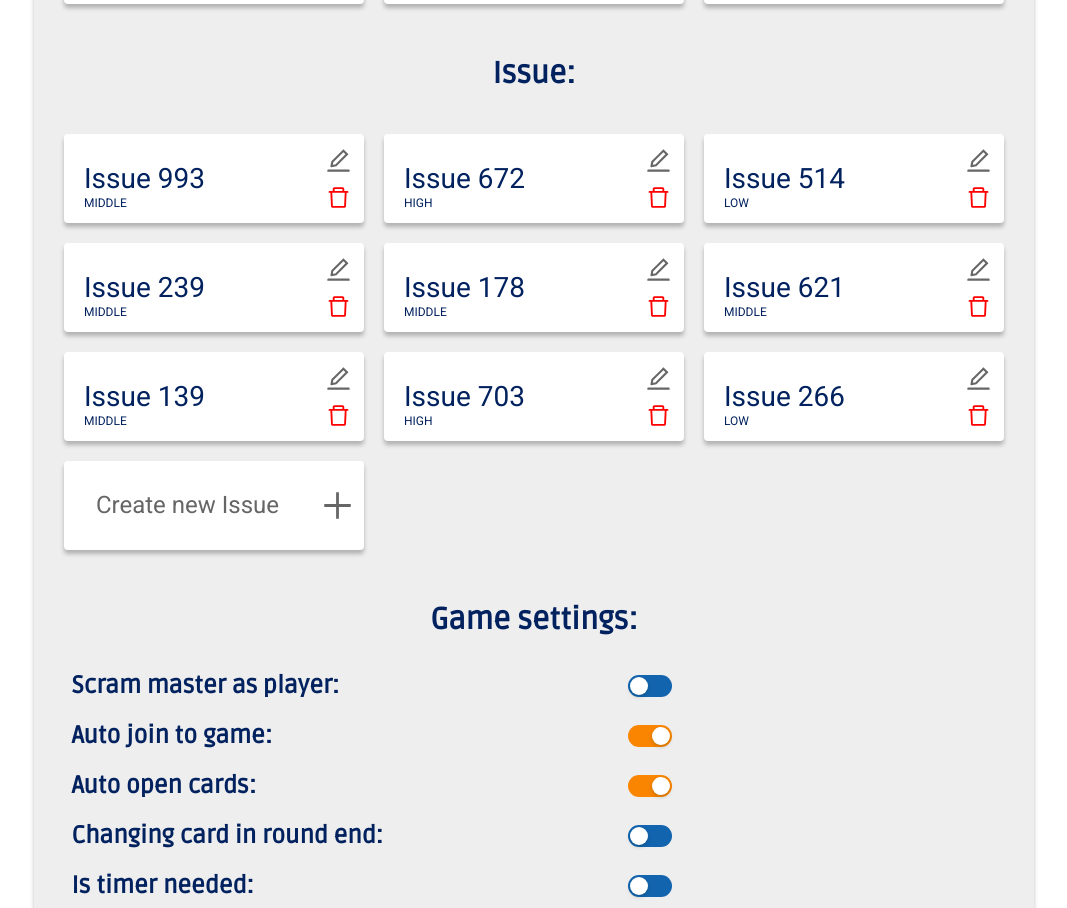
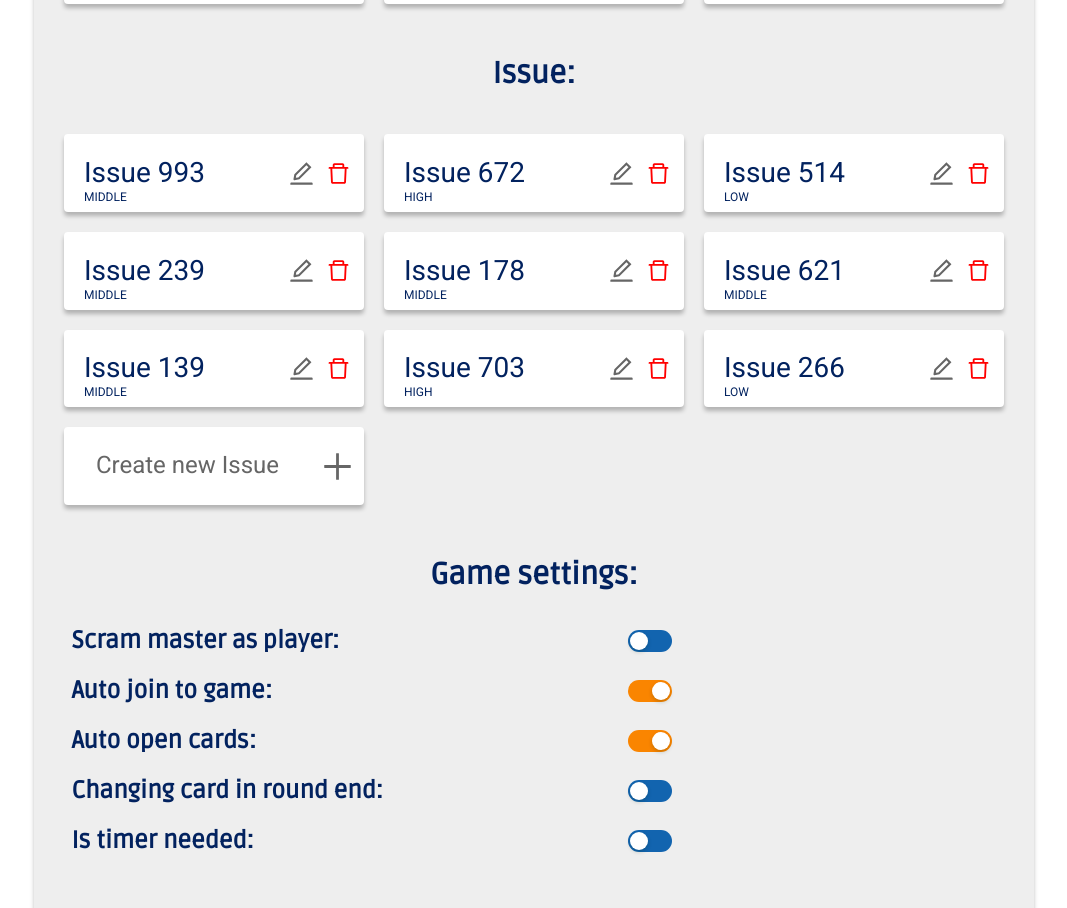
Before and after one commit to fronte-finem/RSS_React-2021Q3_Team-33_Pointing-Poker, a React (Vite) app: page /demo/lobby in a window 1280 px wide. Shown: the part 840-1748 px from the top of the page, without its empty margins (106-1173 px from the left). Built offline with nearby package versions, Linux system fonts and the light colour scheme.

Commit message:
refactor: add round-processing controls to issue-card

```diff
--- a/client/src/components/shared/issue/issue-card-styles.tsx
+++ b/client/src/components/shared/issue/issue-card-styles.tsx
@@ -29,7 +29,7 @@ export const StyleIssueCard = styled.div<Props>`
   --bg: ${(props) => selector(props).bg};
 
   cursor: ${({ isGameMode }) => (isGameMode ? 'pointer' : 'default')};
-  outline: ${({ isSelected }) => (isSelected ? '3px solid #f80' : 'unset')};
+  outline: ${({ isHaveStats }) => (isHaveStats ? '3px solid #f80' : 'unset')};
 `;
 
 export const StyledIssueCardInfo = styled.div`
@@ -41,12 +41,15 @@ export const StyledIssueCardControls = styled.div`
 `;
 
 export const StyledIssueTitle = styled.div`
-  margin: 0;
-  padding: 0;
   font-weight: 200;
   font-size: 28px;
   line-height: 30px;
   color: var(--fg);
+
+  overflow: hidden;
+  white-space: nowrap;
+  text-overflow: ellipsis;
+  mask: linear-gradient(to left, #fff0, #fff 20%);
 `;
 
 export const StyledMark = styled.div`
--- a/client/src/components/shared/issue/issue-card.tsx
+++ b/client/src/components/shared/issue/issue-card.tsx
@@ -1,8 +1,14 @@
 import React from 'react';
 import { observer } from 'mobx-react-lite';
+import { Tooltip } from 'antd';
 import { useStateService } from '@client/providers/state-service';
 import { Issue } from '@shared/api-types/issue';
-import { Tooltip } from 'antd';
+import {
+  PlayCircleOutlined,
+  PoweroffOutlined,
+  ReloadOutlined,
+} from '@ant-design/icons';
+import styled from 'styled-components';
 import {
   StyledCancelIcon,
   StyledMark,
@@ -15,8 +21,17 @@ import {
   StyledIssueCardControls,
   StyledIssueCardInfo,
   StyleIssueCard,
-  StyledCheckIcon,
 } from './issue-card-styles';
+
+export const StyledRunIcon = styled(PlayCircleOutlined)`
+  font-size: 33px;
+`;
+export const StyledRestartIcon = styled(ReloadOutlined)`
+  font-size: 32px;
+`;
+export const StyledStopIcon = styled(PoweroffOutlined)`
+  font-size: 33px;
+`;
 
 export interface IssueProps {
   issue?: Issue;
@@ -27,12 +42,18 @@ export const IssueCard: React.FC<IssueProps> = observer(function IssueCard({
   issue,
   className,
 }) {
-  const { gameState, modalState } = useStateService();
+  const { gameState, modalState, socketState } = useStateService();
 
   if (!issue) return null;
 
   const isCurrent = gameState.isModeGame && gameState.roundIssueId === issue.id;
   const isHaveStats = gameState.isHaveStats(issue.id);
+  const isGameRoundRunning = gameState.isModeGameDealer && gameState.roundRun;
+  const isGameRoundStopped = gameState.isModeGameDealer && !gameState.roundRun;
+
+  const isStop = isGameRoundRunning && isCurrent;
+  const isRun = isGameRoundStopped && !isHaveStats;
+  const isRestart = isGameRoundStopped && isHaveStats;
 
   const editIssue = () => {
     modalState.initEditIssue(issue);
@@ -42,51 +63,76 @@ export const IssueCard: React.FC<IssueProps> = observer(function IssueCard({
     modalState.initDeleteIssue(issue);
   };
 
-  const selectIssue = () => {
-    if (!gameState.isModeGame) return;
-    modalState.initSelectIssue(issue.id);
+  const processRound = () => {
+    if (isRun || isRestart) {
+      socketState.startRound(issue.id).then(null);
+    } else if (isStop) {
+      socketState.endRound().then(null);
+    }
   };
 
   const editIcon = <StyledEditIcon />;
   const deleteIcon = <StyledDeleteIcon />;
   const cancelIcon = <StyledCancelIcon rotate={45} />;
 
-  const okIcon = isHaveStats ? <StyledCheckIcon /> : null;
+  const runIcon = <StyledRunIcon />;
+  const restartIcon = <StyledRestartIcon />;
+  const stopIcon = <StyledStopIcon />;
+
+  let processIcon = isRun ? runIcon : null;
+  processIcon = isRestart ? restartIcon : processIcon;
+  processIcon = isStop ? stopIcon : processIcon;
+
+  let processTitle = isRun ? 'Run round' : undefined;
+  processTitle = isRestart ? 'Restart round' : processTitle;
+  processTitle = isStop ? 'Stop round' : processTitle;
 
   const mark = isCurrent ? <StyledMark>Current</StyledMark> : null;
 
   const editBtn = gameState.isModeLobbyDealer ? (
-    <StyledDefaultButton type="link" icon={editIcon} onClick={editIssue} />
+    <Tooltip placement="top" title="Edit">
+      <StyledDefaultButton type="link" icon={editIcon} onClick={editIssue} />
+    </Tooltip>
+  ) : null;
+
+  const deleteBtn = isStop ? null : (
+    <Tooltip placement="top" title="Delete">
+      <StyledDangerButton
+        type="link"
+        icon={gameState.isModeGame ? cancelIcon : deleteIcon}
+        onClick={deleteIssue}
+      />
+    </Tooltip>
+  );
+
+  const processBtn = gameState.isModeGameDealer ? (
+    <Tooltip placement="top" title={processTitle}>
+      <StyledDefaultButton
+        type="link"
+        icon={processIcon}
+        onClick={processRound}
+      />
+    </Tooltip>
   ) : null;
 
   return (
     <StyleIssueCard
       isCurrent={isCurrent}
-      isSelected={modalState.selectIssue === issue.id}
       isHaveStats={isHaveStats}
       isGameMode={gameState.isModeGame}
-      className={className}
-      onClick={selectIssue}>
-      <Tooltip
-        placement={gameState.isModeGame ? 'right' : 'bottom'}
-        title={issue.link}>
-        <StyledIssueCardInfo>
-          {mark}
-          <StyledIssueTitle>
-            {okIcon}
-            {issue.title}
-          </StyledIssueTitle>
-          <StyledIssuePriority>{issue.priority}</StyledIssuePriority>
-        </StyledIssueCardInfo>
-      </Tooltip>
+      className={className}>
+      <StyledIssueCardInfo>
+        {mark}
+        <Tooltip placement="top" title={issue.title}>
+          <StyledIssueTitle>{issue.title}</StyledIssueTitle>
+        </Tooltip>
+        <StyledIssuePriority>{issue.priority}</StyledIssuePriority>
+      </StyledIssueCardInfo>
       {gameState.isDealer ? (
         <StyledIssueCardControls>
+          {processBtn}
           {editBtn}
-          <StyledDangerButton
-            type="link"
-            icon={gameState.isModeGame ? cancelIcon : deleteIcon}
-            onClick={deleteIssue}
-          />
+          {deleteBtn}
         </StyledIssueCardControls>
       ) : null}
     </StyleIssueCard>
--- a/client/src/components/shared/issue/issue-styles.tsx
+++ b/client/src/components/shared/issue/issue-styles.tsx
@@ -27,7 +27,6 @@ export const issueCardInfoStyle = css`
 
 export const issueCardControlsStyle = css`
   display: flex;
-  flex-direction: column;
   justify-content: center;
   align-items: center;
   gap: 5px;
```
